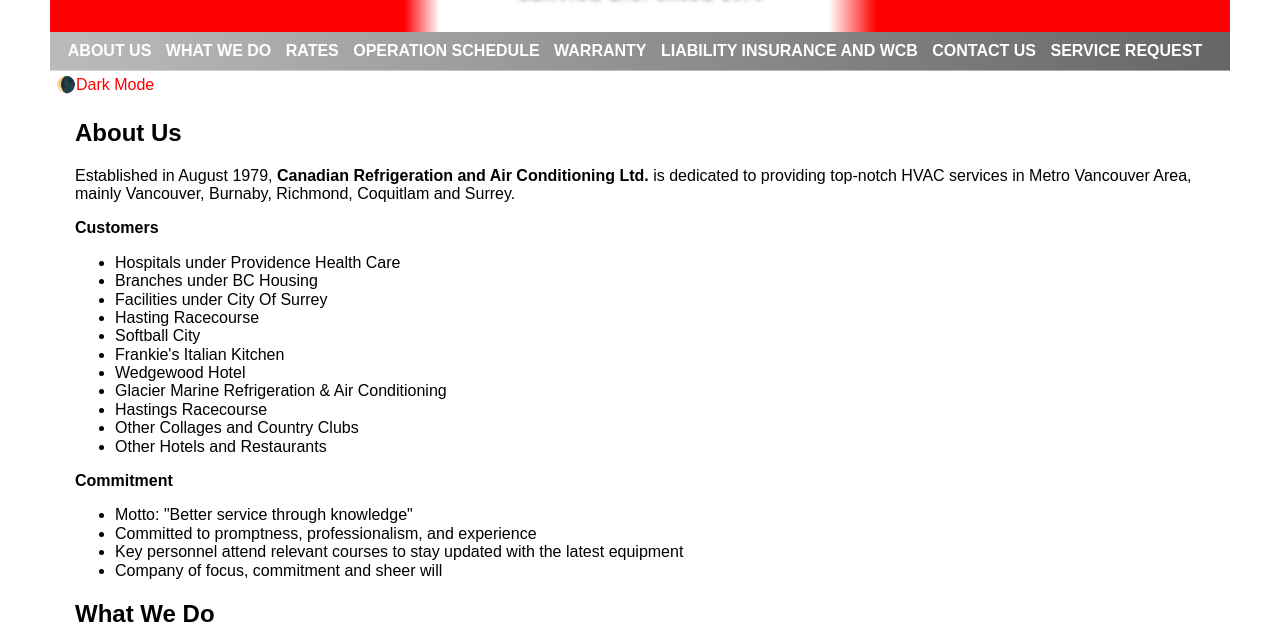
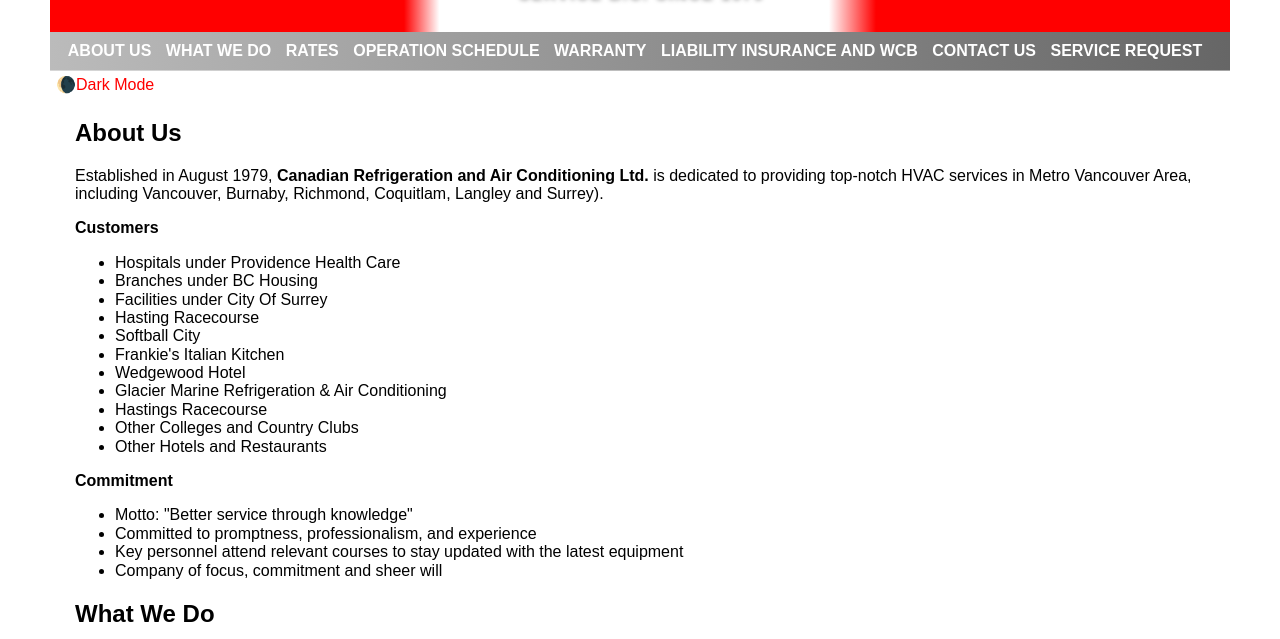
Before and after one commit to canadianrefrigeration/canadianrefrigeration.github.io, a plain HTML site: page index.html in a window 1280 px wide. Shown: the part 161-800 px from the top of the page. Drawn offline with nearby package versions, Linux system fonts and the light colour scheme.

Commit message:
modified:   index.html

```diff
--- a/index.html
+++ b/index.html
@@ -67,7 +67,7 @@
         <h2>About Us</h2>
         <p>Established in August 1979, <strong>Canadian Refrigeration and Air Conditioning Ltd.</strong> is dedicated to
             providing
-            top-notch HVAC services in Metro Vancouver Area, mainly Vancouver, Burnaby, Richmond, Coquitlam and Surrey.
+            top-notch HVAC services in Metro Vancouver Area, including Vancouver, Burnaby, Richmond, Coquitlam, Langley and Surrey).
         </p>
         <p><strong>Customers</strong></p>
         <ul>
@@ -80,7 +80,7 @@
             <li>Wedgewood Hotel</li>
             <li>Glacier Marine Refrigeration & Air Conditioning</li>
             <li>Hastings Racecourse</li>
-            <li>Other Collages and Country Clubs</li>
+            <li>Other Colleges and Country Clubs</li>
             <li>Other Hotels and Restaurants</li>
         </ul>
         <p><strong>Commitment</strong></p>
```
